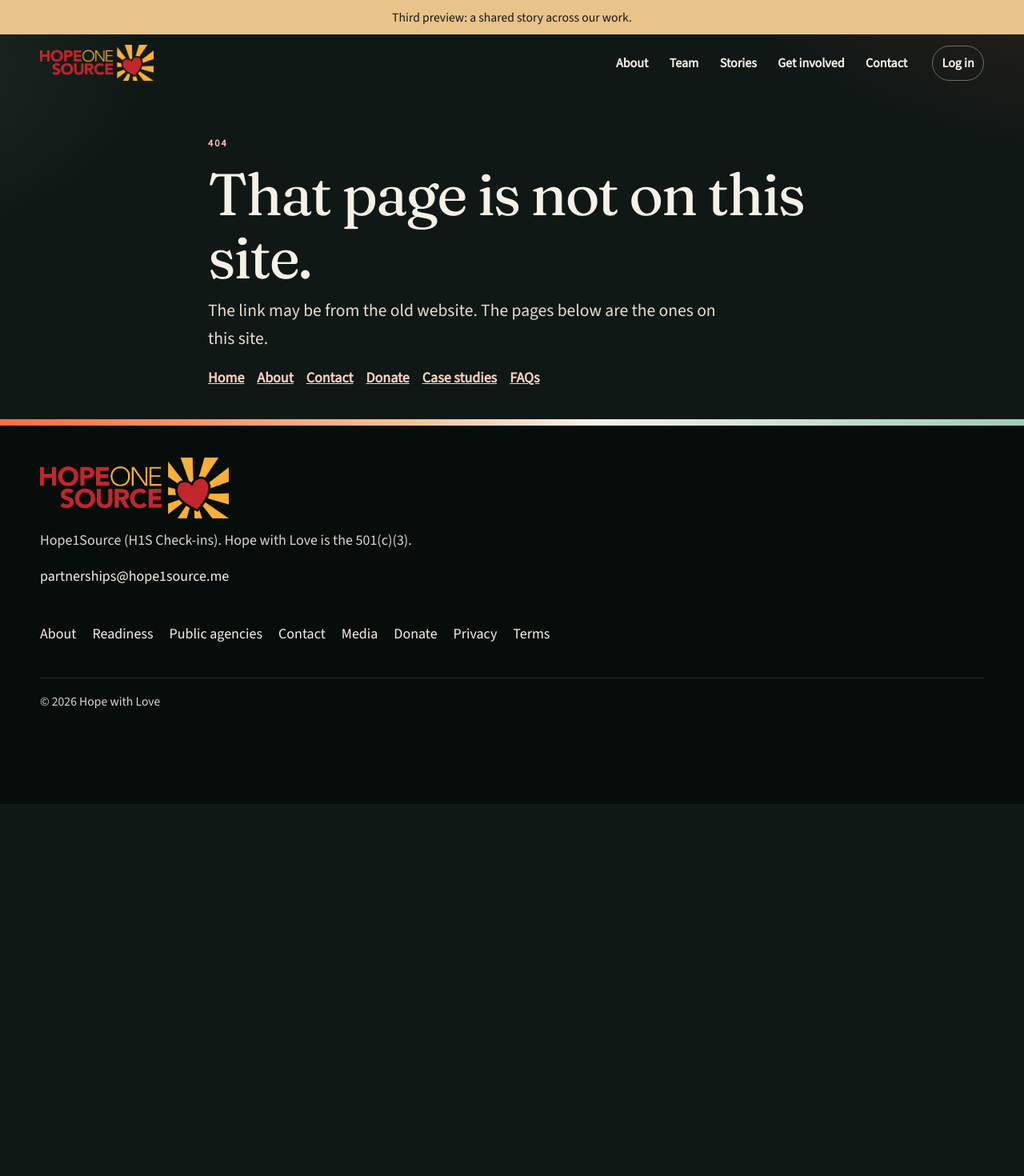
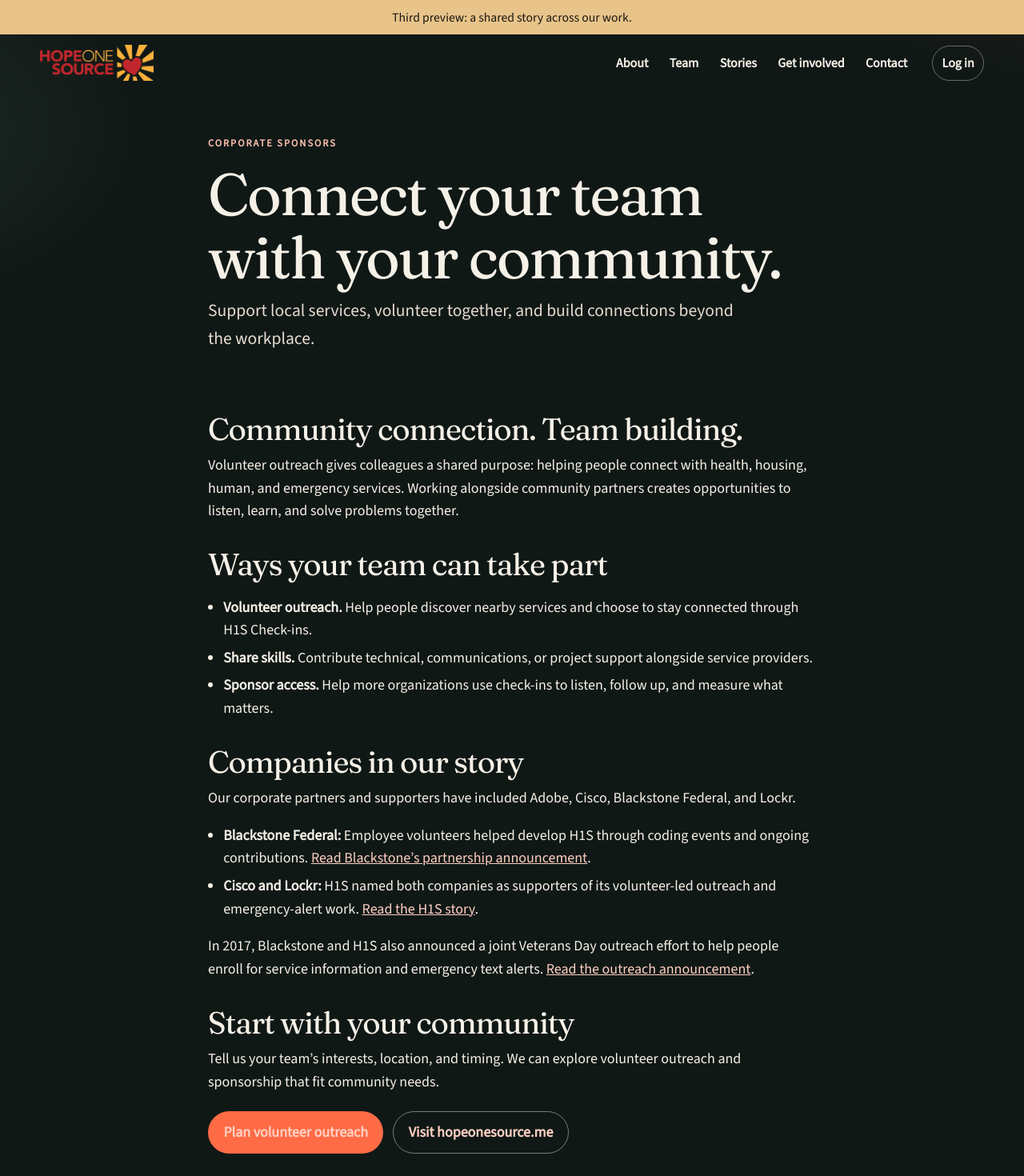
Before and after one commit to hopeonesource/hope1source.org, a React (Vite) app in the folder preview-v4/: page /corporate-sponsors in a window 1280 px wide. Shown: the top 1470 px of the page at 80% size. Before the commit the page ends 1005 px from the top, so only its background shows below. Built offline with nearby package versions, Linux system fonts and the light colour scheme.

Commit message:
Add corporate sponsorship and volunteer outreach background

```diff
--- a/preview-v4/src/App.jsx
+++ b/preview-v4/src/App.jsx
@@ -12,6 +12,7 @@ import Readiness from './pages/Readiness.jsx'
 import CaseStudies from './pages/CaseStudies.jsx'
 import CaseStudy from './pages/CaseStudy.jsx'
 import Contact from './pages/Contact.jsx'
+import CorporateSponsors from './pages/CorporateSponsors.jsx'
 import Donate from './pages/Donate.jsx'
 import Faqs from './pages/Faqs.jsx'
 import GetInvolved from './pages/GetInvolved.jsx'
@@ -48,6 +49,7 @@ export function AppRoutes() {
           <Route path="about" element={<About />} />
           <Route path="team" element={<Team />} />
           <Route path="contact" element={<Contact />} />
+          <Route path="corporate-sponsors" element={<CorporateSponsors />} />
           <Route path="donate" element={<Donate />} />
           <Route path="get-involved" element={<GetInvolved />} />
           <Route path="outreach-tools" element={<OutreachTools />} />
--- a/preview-v4/src/content/routes.js
+++ b/preview-v4/src/content/routes.js
@@ -12,6 +12,7 @@ export const pages = [
   { path: '/about', priority: '0.8', changefreq: 'monthly' },
   { path: '/team', priority: '0.7', changefreq: 'monthly' },
   { path: '/contact', priority: '0.8', changefreq: 'monthly' },
+  { path: '/corporate-sponsors', priority: '0.7', changefreq: 'monthly' },
   { path: '/donate', priority: '0.8', changefreq: 'monthly' },
   { path: '/get-involved', priority: '0.7', changefreq: 'monthly' },
   { path: '/outreach-tools', priority: '0.8', changefreq: 'monthly' },
@@ -51,7 +52,7 @@ export const aliases = [
   ['/our-mission', '/about'],
   ['/about-us', '/about'],
   ['/our-team', '/team'],
-  ['/our-sponsors', '/about'],
+  ['/our-sponsors', '/corporate-sponsors'],
   ['/testimonials', '/case-studies'],
   ['/in-the-news', '/press'],
   ['/data-insights-tools', '/for-providers'],
--- a/preview-v4/src/pages/About.jsx
+++ b/preview-v4/src/pages/About.jsx
@@ -124,10 +124,9 @@ export default function About() {
                 connected through H1S Check-ins. <Link to="/contact">Evaluate a business partnership</Link>.
               </li>
               <li>
-                Corporate sponsors can help more service providers connect with the people they serve.{' '}
-                <a href={org.hubUrl} target="_blank" rel="noopener noreferrer">
-                  Explore corporate sponsorship
-                </a>.
+                Corporate sponsors can support service providers and bring their teams together through volunteer
+                outreach for community connection and team building.{' '}
+                <Link to="/corporate-sponsors">Explore corporate sponsorship</Link>.
               </li>
               <li>
                 Funders can back prevention they can measure. <Link to="/for-backers">See the funder page</Link>.
--- /dev/null
+++ b/preview-v4/src/pages/CorporateSponsors.jsx
@@ -0,0 +1,95 @@
+import { Link } from 'react-router-dom'
+import PageHero from '../components/PageHero.jsx'
+import Seo from '../components/Seo.jsx'
+import { org } from '../content/org.js'
+import { mailto } from '../lib/links.js'
+
+export default function CorporateSponsors() {
+  return (
+    <>
+      <Seo
+        title="Corporate sponsorship and volunteer outreach"
+        description="Connect your team with your community through H1S corporate sponsorship, volunteer outreach, and team building. Explore our partnership history and ways to help."
+      />
+      <PageHero
+        kicker="Corporate sponsors"
+        title="Connect your team with your community."
+        lede="Support local services, volunteer together, and build connections beyond the workplace."
+      />
+      <article className="section prose-section">
+        <div className="wrap narrow prose">
+          <h2>Community connection. Team building.</h2>
+          <p>
+            Volunteer outreach gives colleagues a shared purpose: helping people connect with health, housing,
+            human, and emergency services. Working alongside community partners creates opportunities to listen,
+            learn, and solve problems together.
+          </p>
+          <h2>Ways your team can take part</h2>
+          <ul>
+            <li>
+              <strong>Volunteer outreach.</strong> Help people discover nearby services and choose to stay
+              connected through H1S Check-ins.
+            </li>
+            <li>
+              <strong>Share skills.</strong> Contribute technical, communications, or project support alongside
+              service providers.
+            </li>
+            <li>
+              <strong>Sponsor access.</strong> Help more organizations use check-ins to listen, follow up, and
+              measure what matters.
+            </li>
+          </ul>
+          <h2>Companies in our story</h2>
+          <p>
+            Our corporate partners and supporters have included Adobe, Cisco, Blackstone Federal, and Lockr.
+          </p>
+          <ul>
+            <li>
+              <strong>Blackstone Federal:</strong> Employee volunteers helped develop H1S through coding events
+              and ongoing contributions.{' '}
+              <a
+                href="https://www.prweb.com/releases/blackstone_federal_joins_the_fight_to_prevent_and_end_homelessness_in_the_nation_s_capital/prweb14414915.htm"
+                target="_blank"
+                rel="noopener noreferrer"
+              >
+                Read Blackstone’s partnership announcement
+              </a>.
+            </li>
+            <li>
+              <strong>Cisco and Lockr:</strong> H1S named both companies as supporters of its volunteer-led
+              outreach and emergency-alert work.{' '}
+              <Link to="/press/hurricane-florence-alerts">Read the H1S story</Link>.
+            </li>
+          </ul>
+          <p>
+            In 2017, Blackstone and H1S also announced a joint Veterans Day outreach effort to help people enroll
+            for service information and emergency text alerts.{' '}
+            <a
+              href="https://www.prweb.com/releases/saving_lives_in_the_nation_s_capital_one_text_at_a_time/prweb14819980.htm"
+              target="_blank"
+              rel="noopener noreferrer"
+            >
+              Read the outreach announcement
+            </a>.
+          </p>
+          <h2>Start with your community</h2>
+          <p>
+            Tell us your team’s interests, location, and timing. We can explore volunteer outreach and sponsorship
+            that fit community needs.
+          </p>
+          <div className="hero-actions">
+            <a
+              className="btn btn-primary"
+              href={mailto({ subject: 'Corporate sponsorship and volunteer outreach' })}
+            >
+              Plan volunteer outreach
+            </a>
+            <a className="btn btn-secondary" href={org.hubUrl} target="_blank" rel="noopener noreferrer">
+              Visit hopeonesource.me
+            </a>
+          </div>
+        </div>
+      </article>
+    </>
+  )
+}
--- a/preview-v4/src/pages/GetInvolved.jsx
+++ b/preview-v4/src/pages/GetInvolved.jsx
@@ -25,6 +25,13 @@ const paths = [
     to: '/contact',
     linkLabel: 'Discuss a business partnership',
     href: mailto({ subject: 'Corporate and business partnership' }),
+  },
+  {
+    title: 'Corporate sponsors',
+    text: 'Bring your team together through volunteer outreach for community connection and team building.',
+    to: '/corporate-sponsors',
+    linkLabel: 'Explore corporate sponsorship',
+    href: mailto({ subject: 'Corporate sponsorship and volunteer outreach' }),
   },
   {
     title: 'Volunteers',
```
Also changed, not shown: 2 other files (tests, documents, lock files or other folders).
